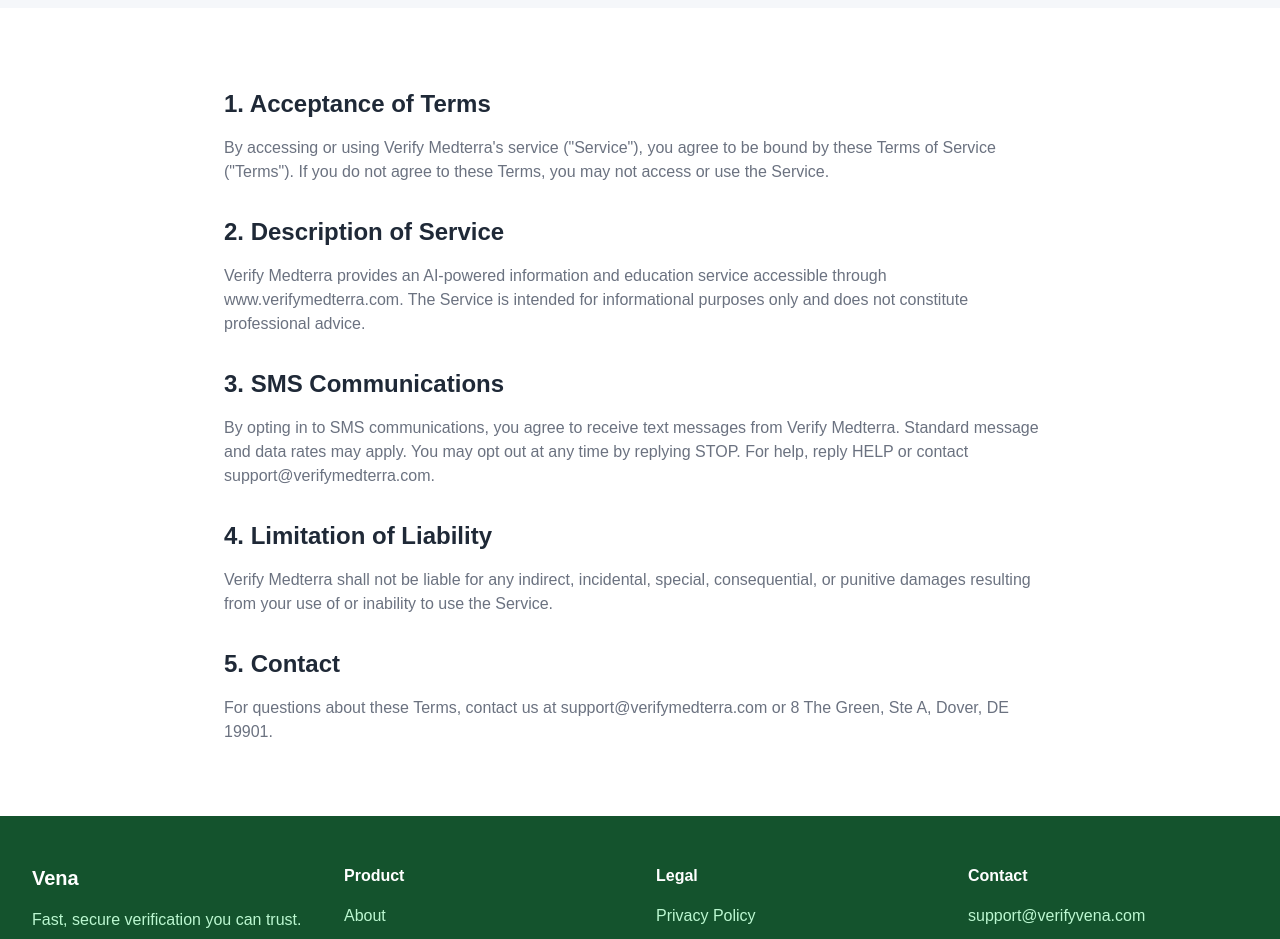
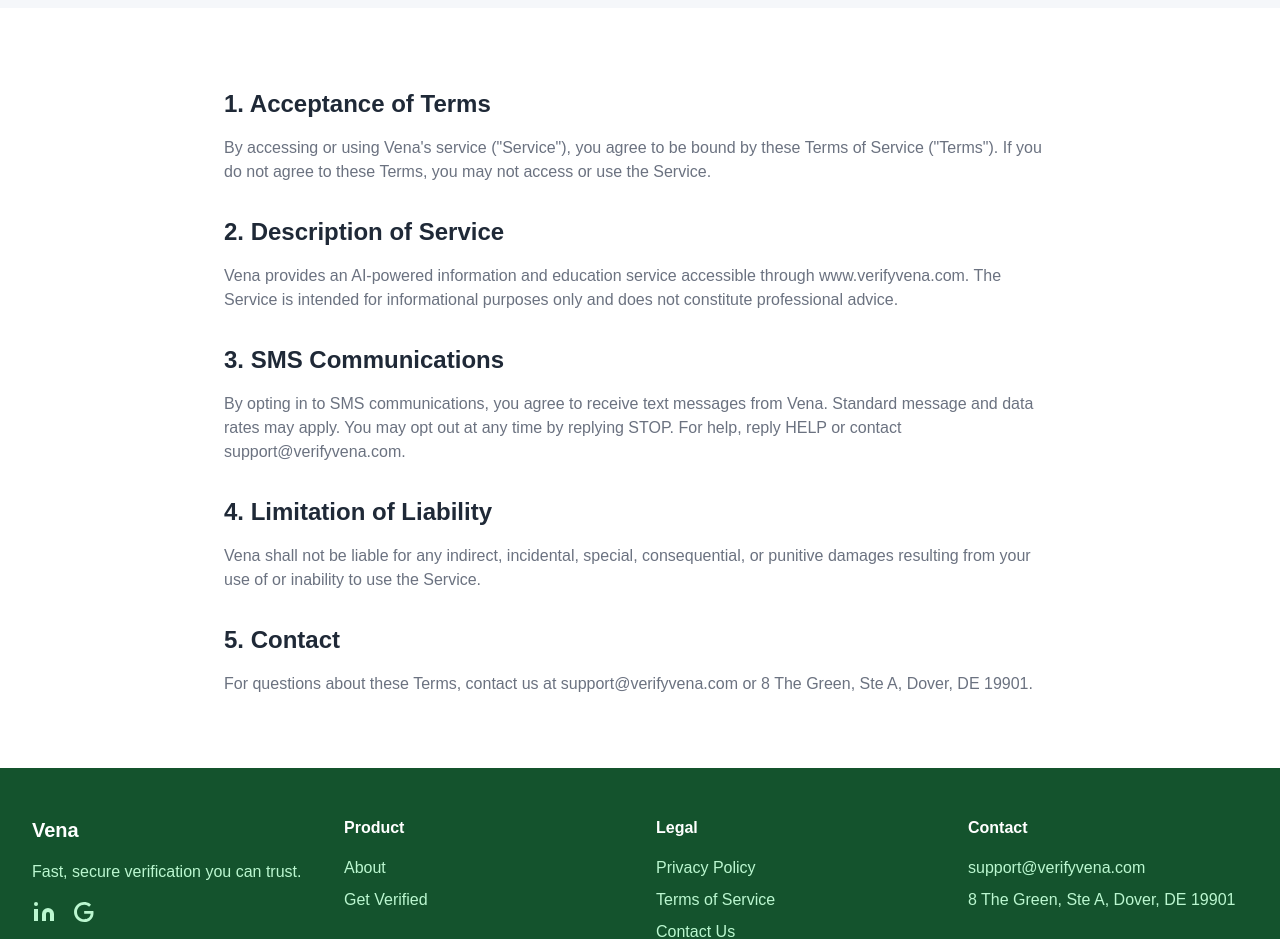
Before and after one commit to Textingman/medterra-verifymedterra, a Next.js app: page /terms in a window 1280 px wide. Shown: the part 300-1239 px from the top of the page. Built offline with nearby package versions, Linux system fonts and the light colour scheme.

Commit message:
Rebrand: Verify Medterra -> Vena, verifymedterra.com -> verifyvena.com

```diff
--- a/app/terms/page.tsx
+++ b/app/terms/page.tsx
@@ -16,23 +16,23 @@
         <div className="prose prose-lg max-w-none">
           <h2 className="text-2xl font-bold mt-8 mb-4" style={{ color: '#1F2937' }}>1. Acceptance of Terms</h2>
           <p className="mb-6" style={{ color: '#6B7280' }}>
-            By accessing or using Verify Medterra's service ("Service"), you agree to be bound by these Terms of Service ("Terms"). If you do not agree to these Terms, you may not access or use the Service.
+            By accessing or using Vena's service ("Service"), you agree to be bound by these Terms of Service ("Terms"). If you do not agree to these Terms, you may not access or use the Service.
           </p>
           <h2 className="text-2xl font-bold mt-8 mb-4" style={{ color: '#1F2937' }}>2. Description of Service</h2>
           <p className="mb-6" style={{ color: '#6B7280' }}>
-            Verify Medterra provides an AI-powered information and education service accessible through www.verifymedterra.com. The Service is intended for informational purposes only and does not constitute professional advice.
+            Vena provides an AI-powered information and education service accessible through www.verifyvena.com. The Service is intended for informational purposes only and does not constitute professional advice.
           </p>
           <h2 className="text-2xl font-bold mt-8 mb-4" style={{ color: '#1F2937' }}>3. SMS Communications</h2>
           <p className="mb-4" style={{ color: '#6B7280' }}>
-            By opting in to SMS communications, you agree to receive text messages from Verify Medterra. Standard message and data rates may apply. You may opt out at any time by replying STOP. For help, reply HELP or contact support@verifymedterra.com.
+            By opting in to SMS communications, you agree to receive text messages from Vena. Standard message and data rates may apply. You may opt out at any time by replying STOP. For help, reply HELP or contact support@verifyvena.com.
           </p>
           <h2 className="text-2xl font-bold mt-8 mb-4" style={{ color: '#1F2937' }}>4. Limitation of Liability</h2>
           <p className="mb-6" style={{ color: '#6B7280' }}>
-            Verify Medterra shall not be liable for any indirect, incidental, special, consequential, or punitive damages resulting from your use of or inability to use the Service.
+            Vena shall not be liable for any indirect, incidental, special, consequential, or punitive damages resulting from your use of or inability to use the Service.
           </p>
           <h2 className="text-2xl font-bold mt-8 mb-4" style={{ color: '#1F2937' }}>5. Contact</h2>
           <p className="mb-6" style={{ color: '#6B7280' }}>
-            For questions about these Terms, contact us at support@verifymedterra.com or 8 The Green, Ste A, Dover, DE 19901.
+            For questions about these Terms, contact us at support@verifyvena.com or 8 The Green, Ste A, Dover, DE 19901.
           </p>
         </div>
       </section>
```
